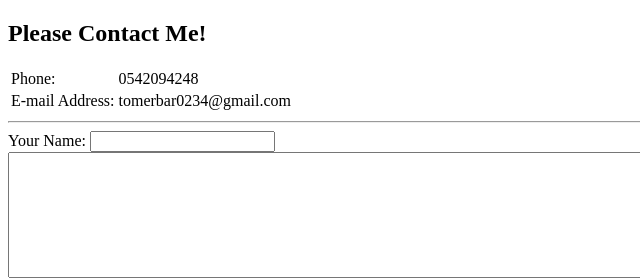
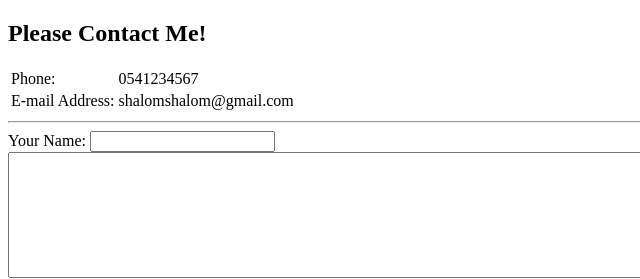
Before and after one commit to TomerBar14/First-Website, a plain HTML site: page contact.html in a window 1280 px wide. Shown: the top 279 px of the page, 0-640 px from the left. Drawn offline with Linux system fonts and the light colour scheme.

Commit message:
Update contact.html

```diff
--- a/contact.html
+++ b/contact.html
@@ -7,11 +7,11 @@
     <table>
       <tr>
         <td>Phone:</td>
-        <td>0542094248</td>
+        <td>0541234567</td>
       </tr>
       <tr>
         <td>E-mail Address:</td>
-        <td>tomerbar0234@gmail.com</td>
+        <td>shalomshalom@gmail.com</td>
       </tr>
     </table>
     <hr>
```
